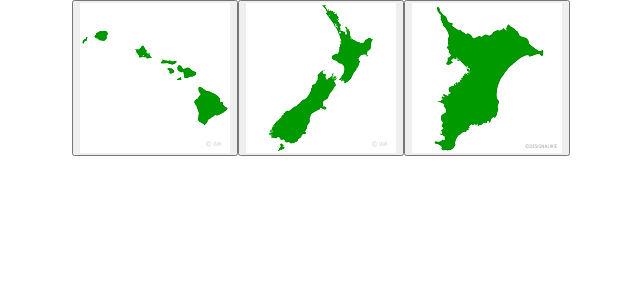
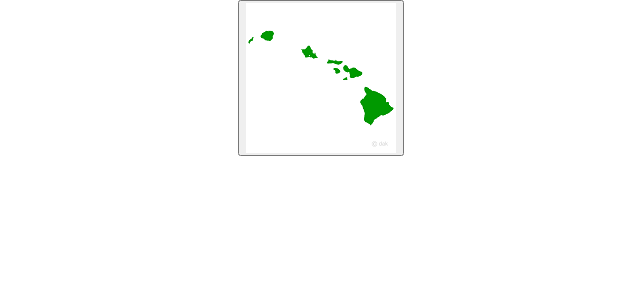
Before and after one commit to Ki-Linux/front_quiz, a Vue app: page /extraImg in a window 1280 px wide. Shown: the top 300 px of the page, without its empty margins (319-959 px from the left). Built offline with nearby package versions, Linux system fonts and the light colour scheme.

Commit message:
connect answerData with answetExtra

```diff
--- a/src/components/extraImgData.ts
+++ b/src/components/extraImgData.ts
@@ -1,4 +1,4 @@
-const questionBeginner: string[] =  [
+const questionExtra: string[] =  [
     'ハワイの地図は？',
     '爬虫類は？',
     '八百長とは？',
@@ -16,11 +16,26 @@ const questionBeginner: string[] =  [
     '爆笑とは？'
 ]
 
-/*const answerExtra: { select: HTMLImageElement; judge: boolean; }[][] = [
+const answerExtra: { select: HTMLImageElement; judge: boolean; }[][] = [
 
     [
         {
-            select:
+            select: require("@/assets/hawaiiTrue.png"),
+            judge: true
+        }
+    ],
+    [
+        {
+            select: require("@/assets/hawaiiFalse2.png"),
+            judge: false
+        }
+    ],
+    [
+        {
+            select: require("@/assets/hawaiiFalse1.png"),
+            judge: false
         }
     ]
-]*/
+]
+
+export { answerExtra }
--- a/src/views/extraImg.vue
+++ b/src/views/extraImg.vue
@@ -1,21 +1,16 @@
 <template>
     <div id="extraImg">
-        <button @click="yes"><img :src="pathList[0]" alt="image"/></button>
-<button @click="yes"><img :src="pathList[1]" alt="image"/></button>
-<button @click="yes"><img :src="pathList[2]" alt="image"/></button>
+        <button @click="yes"><img :src="answerExtra[0][0].select" alt="image"/></button>
     </div>
 </template>
 <script lang="ts">
     import { Vue, Component } from 'vue-property-decorator';
+    import { answerExtra } from '@/components/extraImgData';
 
     @Component
     export default class Img extends Vue {
 
-        public pathList: any[] = [
-            require("@/assets/hawaiiTrue.png"),
-            require("@/assets/hawaiiFalse2.png"),
-            require("@/assets/hawaiiFalse1.png")
-        ]
+        public answerExtra: { select: HTMLImageElement; judge: boolean; }[][] = answerExtra;
 
         public yes(): void {
             console.log('yes');
```
